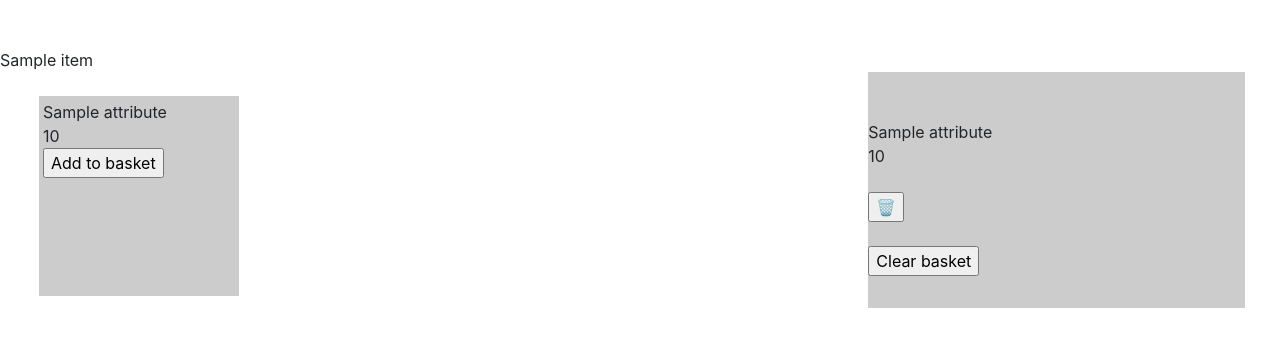
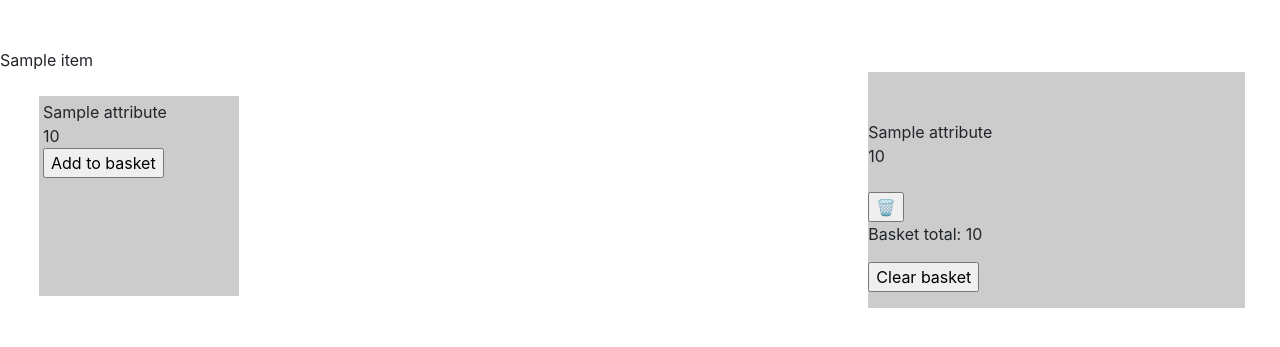
Before and after one commit to ha1fling/ShoppingCart, a Flask app: template templates/index.html in a window 1280 px wide. Shown: the part 56-403 px from the top of the page. Run offline with Flask 2, Linux system fonts and the light colour scheme; the template is opened without the code that fills it: most values are stand-ins (such as "Sample title", 1, 10 or a date in 2020); some libraries are stand-ins or nearby versions.

Commit message:
the total cost displays above the clear basket button and below the basket items

```diff
--- a/app.py
+++ b/app.py
@@ -1,14 +1,15 @@
 from flask import Flask, render_template, request, redirect
 from items import data
-from basket import basket, basket_message, add_to_basket, delete_from_basket, delete_all_from_basket
+from basket import basket, basket_message, add_to_basket, delete_from_basket, delete_all_from_basket, calculate_total
 
 app = Flask(__name__)
 
 
 @app.route('/')
 def display_page():
+    total = calculate_total()
     message = basket_message()
-    return render_template('index.html', items=data, basket=basket, message=message)
+    return render_template('index.html', items=data, basket=basket, message=message, total=total)
 
 
 @app.route('/add', methods=['POST'])
--- a/basket.py
+++ b/basket.py
@@ -25,3 +25,10 @@ def delete_from_basket(item):
 
 def delete_all_from_basket():
     basket.clear()
+
+
+def calculate_total():
+    total = 0.00
+    for obj in basket:
+        total = total + obj[1]['attributes']['cost']
+    return total
--- a/templates/partials/basket.html
+++ b/templates/partials/basket.html
@@ -5,14 +5,10 @@
         {% include 'partials/basket_item.html' %}
     {% endfor %}
     {% if basket|length > 0 %}
-        <br/>
-        <form id="clear" method="post" action="/clear">
-            <input type="button" onclick="warning('clear')" value="Clear basket" />
-        </form>
+        {% include 'partials/total_cost.html' %}
+        {% include 'partials/clear_basket.html' %}
     {% endif %}
 </div>
-
-<script src="../../static/scripts/warning.js"></script>
 
 <style>
     .basket {
--- /dev/null
+++ b/templates/partials/clear_basket.html
@@ -0,0 +1,5 @@
+<form id="clear" method="post" action="/clear">
+    <input type="button" onclick="warning('clear')" value="Clear basket" />
+</form>
+
+<script src="../../static/scripts/warning.js"></script>
--- /dev/null
+++ b/templates/partials/total_cost.html
@@ -0,0 +1 @@
+<p>Basket total: {{ total }}</p>
```
